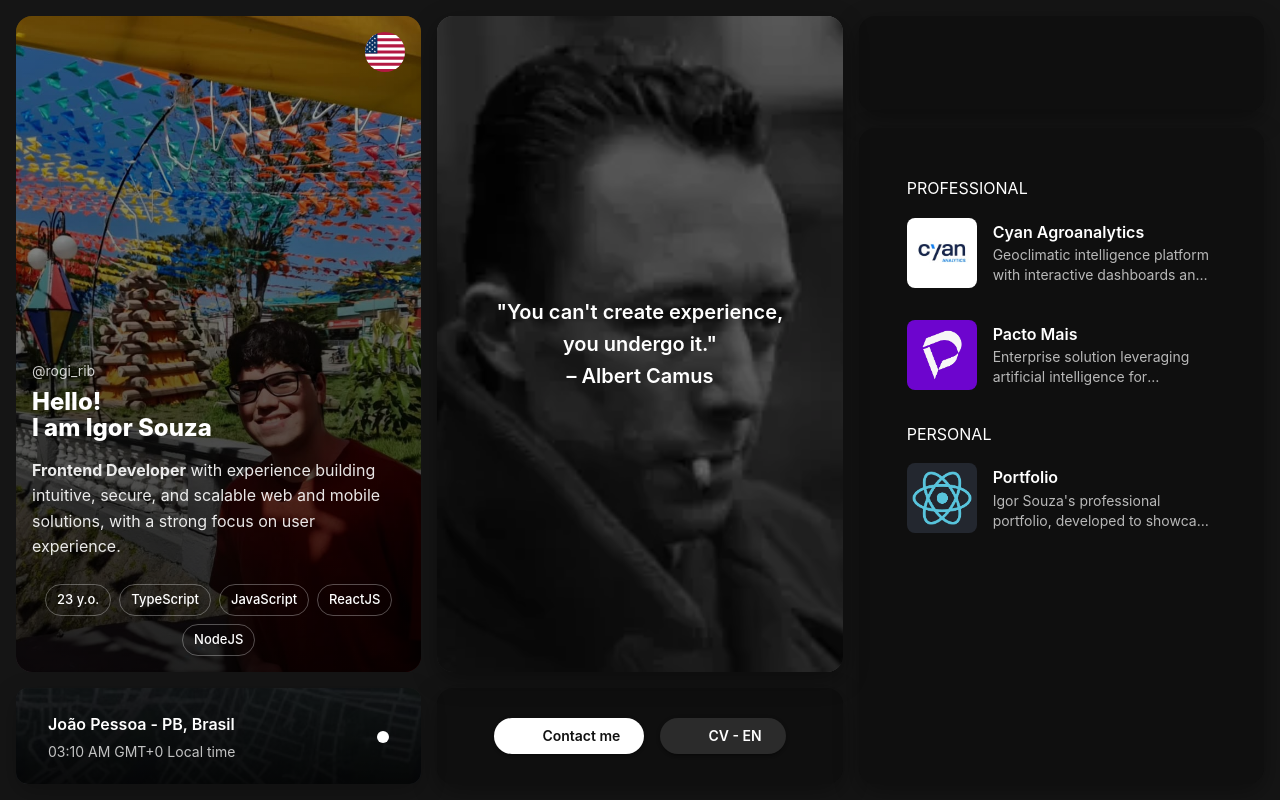
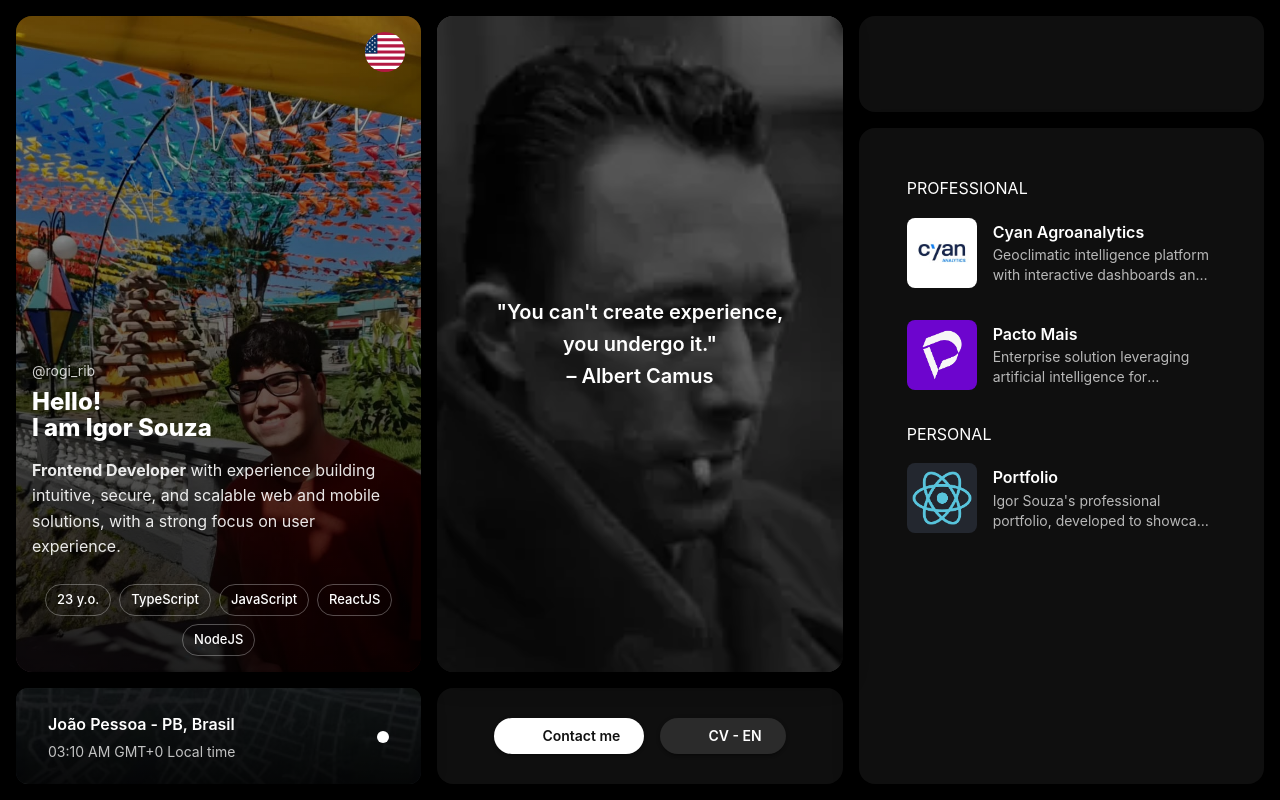
Before and after one commit to igor-rib-souza/portfolio, a React (Vite) app: page / in a window 1280 px wide. Built offline with nearby package versions, Linux system fonts and the light colour scheme; some icons are missing.

Commit message:
style: chaning default background to black

```diff
--- a/src/theme/theme.ts
+++ b/src/theme/theme.ts
@@ -13,7 +13,7 @@
   palette: {
     mode: 'dark',
     background: {
-      default: '#151515ff',
+      default: 'black',
       paper: '#121212',
     },
     primary: {
```
